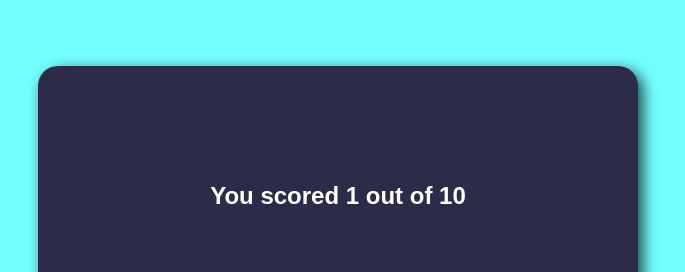
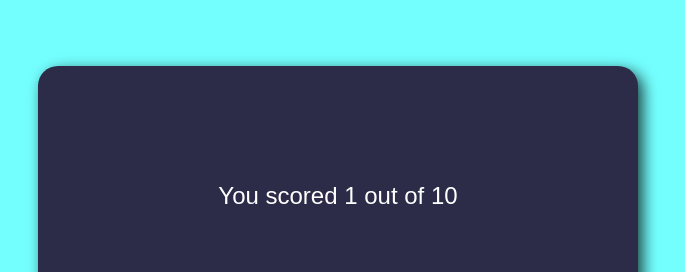
Before and after one commit to leoarthurwall/react-quiz, a React (Create React App) app: page / in a window 1280 px wide. Shown: the part 212-484 px from the top of the page, without its empty margins (310-995 px from the left). Built offline with nearby package versions, Linux system fonts and the light colour scheme.

Commit message:
added css styling for the final-score text

```diff
--- a/src/App.js
+++ b/src/App.js
@@ -20,7 +20,7 @@ function App() {
       <div className="quiz-container">
         {finalScore ? (
           <div className="final-score-container">
-            <h2>You scored 1 out of {questions.length}</h2>
+            <h2 className="final-score">You scored 1 out of {questions.length}</h2>
           </div>
         ) : (
           <>
--- a/src/index.css
+++ b/src/index.css
@@ -74,3 +74,6 @@ body{
   justify-content: center;
   width: 100%;
 }
+.final-score{
+  font-weight: 400;
+}
```
